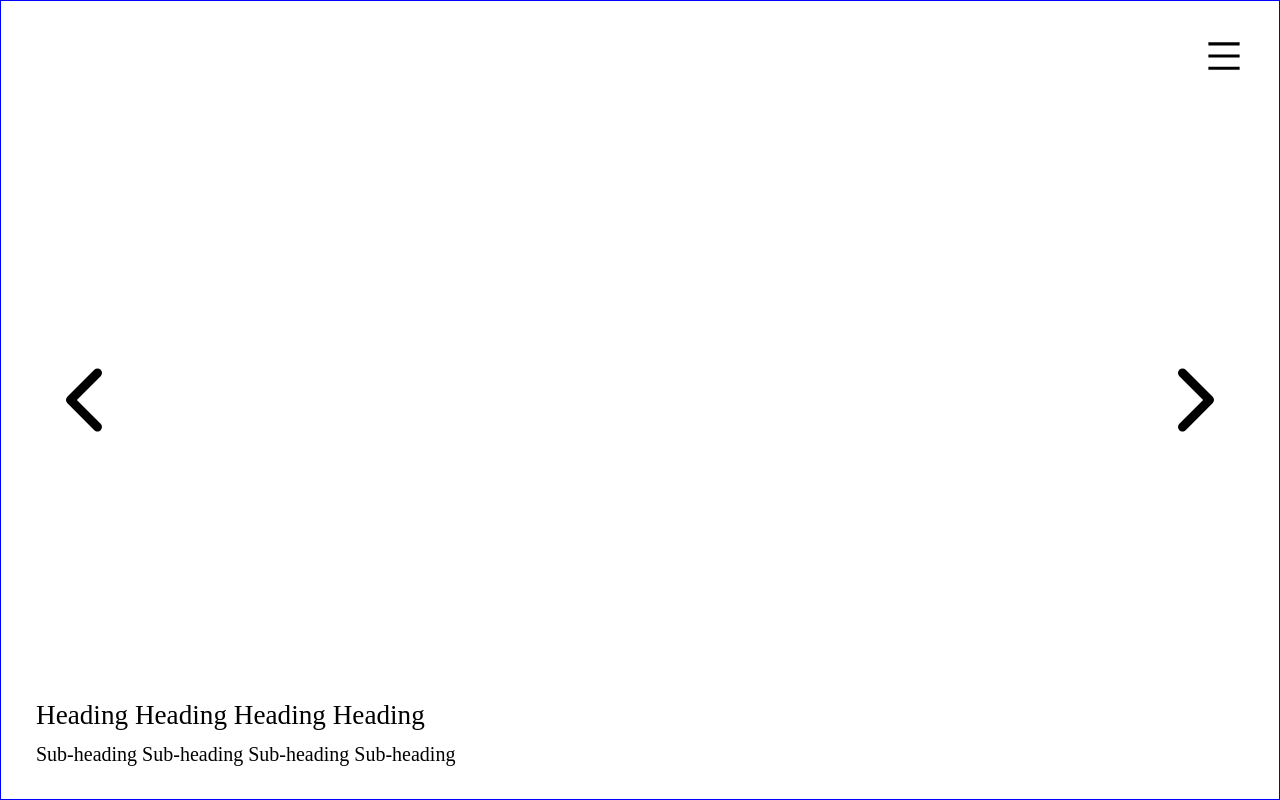
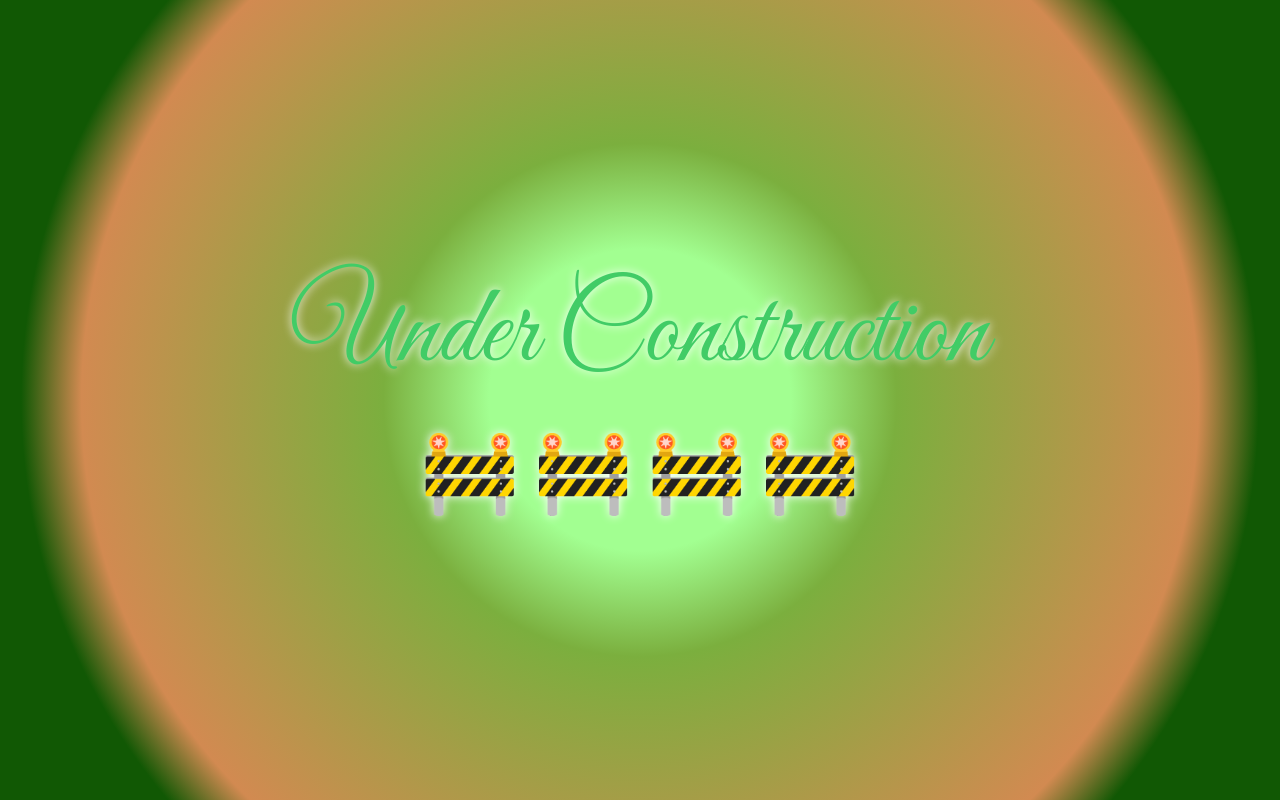
Before and after one commit to Josh-Diamond/mg_photography_frontend, a React (Create React App) app in the folder client/: page /gallery in a window 1280 px wide. Built offline with nearby package versions, Linux system fonts and the light colour scheme.

Commit message:
pictures

```diff
--- a/client/package.json
+++ b/client/package.json
@@ -9,6 +9,7 @@
     "axios": "^0.19.2",
     "emotion": "^10.0.27",
     "react": "^16.13.0",
+    "react-bnb-gallery": "^1.1.9",
     "react-dom": "^16.13.0",
     "react-icons": "^3.9.0",
     "react-loaders": "^3.0.1",
--- a/client/src/App.css
+++ b/client/src/App.css
@@ -51,3 +51,17 @@ table {
   text-align: center;
   height: 100%;
 }
+@import "~react-image-gallery/styles/css/image-gallery.css";
+.section-test {
+				height: 100%;
+                width: 100%;
+                box-sizing: border-box;
+                border: 1px solid blue;
+                display: flex;
+                flex-direction: column;
+                padding-top: 35px;
+                background-image: url('./static/modeling.jpg');
+				background-position: center;
+				background-repeat: no-repeat;
+                background-size: cover;
+}
--- a/client/src/views/Pictures.jsx
+++ b/client/src/views/Pictures.jsx
@@ -2,81 +2,123 @@ import React, { useState } from 'react'
 import { css } from 'emotion'
 import { AiOutlineMenu, AiOutlineClose } from 'react-icons/ai'
 import { IoIosArrowBack, IoIosArrowForward } from 'react-icons/io'
+import model from '../static/modeling.jpg'
+import photography from '../static/photography.jpg'
+import art from '../static/art.jpg'
+
 
 export default function Pictures({ history }) {
     const [openMenu, setOpenMenu] = useState(false)
+    const [selected, setSelected] = useState('')
+
     const goBack = () => {
         history.goBack()
     }
+
     return (
         <div className={css({
+            width: '100%',
             height: '100vh',
-             width: '100%'
-         })}>
-            <section className={css({
-                height: '100%',
-                width: '100%',
-                boxSizing: 'border-box',
-                border: '1px solid blue',
             display: 'flex',
+            justifyContent: 'center',
+            alignItems: 'center',
             flexDirection: 'column',
-                padding: '35px'
-            })}>
-                <div className={css({
-                    // border: '1px solid green',
-                    width: '100%',
-                    height: '20%',
-                    display: 'flex',
-                    justifyContent: 'flex-end',
-                    alignItems: 'flex-start',
-                })}>
-                    {openMenu ? <AiOutlineClose className={css({
-                        fontSize: '2.5rem',
-                        cursor: 'pointer'
-                    })} onClick={() => setOpenMenu(false)} /> :
-                    <AiOutlineMenu className={css({
-                        fontSize: '2.5rem',
-                        cursor: 'pointer'
-                    })} onClick={() => setOpenMenu(true)} />}
-                </div>
-                <div className={css({
-                    // border: '1px solid green',
-                    width: '100%',
-                    height: '60%',
-                    display: 'flex',
-                    justifyContent: 'space-between',
-                    alignItems: 'center'
-                })}>
-                    <IoIosArrowBack className={css({
-                        fontSize: '6rem',
-                        cursor: 'pointer'
-                    })} />
-                    <IoIosArrowForward className={css({
-                        fontSize: '6rem',
-                        cursor: 'pointer'
-                    })} />
-                </div>
-                <div className={css({
-                    // border: '1px solid green',
-                    width: '100%',
-                    height: '20%',
-                    display: 'flex',
-                    flexDirection: 'column',
-                    alignItems: 'flex-start',
-                    justifyContent: 'flex-end'
+            background: 'radial-gradient(circle, rgba(162,255,145,1) 20%, rgba(123,175,62,1) 34%, rgba(210,138,81,1) 74%, rgba(17,88,4,1) 82%)'
         })}>
             <h2 className={css({
-                        fontSize: '1.7rem'
-                    })}>Heading Heading Heading Heading</h2>
+                 color: '#41cc66',
+                 fontFamily: "'Great Vibes', cursive",
+                 fontSize: '7rem',
+                 textShadow: '0px 0px 10px rgba(255, 255, 255, 1)',
+            })}>Under Construction </h2>
             <h4 className={css({
-                        fontSize: '1.25rem',
-                        paddingTop: '15px'
-                    })}>Sub-heading Sub-heading Sub-heading Sub-heading</h4>
-                </div>
-            </section>
-            <section>
-
-            </section>
+                fontFamily: "'Great Vibes', cursive",
+                fontSize: '5rem',
+                paddingTop: '50px',
+                textShadow: '0px 0px 10px rgba(255, 255, 255, 1)'
+            })}>🚧 🚧 🚧 🚧</h4>
         </div>
     )
 }
+
+
+
+    // <div className={css({
+    //          height: '100vh',
+    //          width: '100%'
+    //      })}>
+    //         <section className={css({
+    //             height: '100%',
+    //             width: '100%',
+    //             boxSizing: 'border-box',
+    //             border: '1px solid blue',
+    //             display: 'flex',
+    //             flexDirection: 'column',
+    //             paddingTop: '35px',
+    //             backgroundImage: 'url("../static/modeling.jpg")',
+    //             backgroundPosition: 'center',
+    //             backgroundSize: 'cover'
+    //         })}>
+    //         {/* <section className='section-test'> */}
+    //             <div className={css({
+    //                 // border: '1px solid green',
+    //                 width: '100%',
+    //                 height: '20%',
+    //                 display: 'flex',
+    //                 justifyContent: 'flex-end',
+    //                 alignItems: 'flex-start',
+    //             })}>
+    //                 {openMenu ? <AiOutlineClose className={css({
+    //                     fontSize: '2.5rem',
+    //                     paddingRight: '35px',
+    //                     cursor: 'pointer'
+    //                 })} onClick={() => setOpenMenu(false)} /> :
+    //                 <AiOutlineMenu className={css({
+    //                     fontSize: '2.5rem',
+    //                     cursor: 'pointer',
+    //                     paddingRight: '35px',
+    //                 })} onClick={() => setOpenMenu(true)} />}
+    //             </div>
+    //             <div className={css({
+    //                 // border: '1px solid green',
+    //                 width: '100%',
+    //                 height: '60%',
+    //                 display: 'flex',
+    //                 justifyContent: 'space-between',
+    //                 alignItems: 'center'
+    //             })}>
+    //                 <IoIosArrowBack className={css({
+    //                     fontSize: '6rem',
+    //                     cursor: 'pointer'
+    //                 })} />
+    //                 <IoIosArrowForward className={css({
+    //                     fontSize: '6rem',
+    //                     cursor: 'pointer'
+    //                 })} />
+    //             </div>
+    //             <div className={css({
+    //                 // border: '1px solid green',
+    //                 width: '100%',
+    //                 height: '20%',
+    //                 display: 'flex',
+    //                 flexDirection: 'column',
+    //                 alignItems: 'flex-start',
+    //                 justifyContent: 'flex-end',
+    //                 backgroundImage: '-webkit-linear-gradient(bottom, rgba(16,16,16,0.75), rgba(16,16,16,0.25) 80%, rgba(16,16,16,0))'
+    //             })}>
+    //                 <h2 className={css({
+    //                     fontSize: '1.7rem',
+    //                     paddingLeft: '35px',
+    //                 })}>Heading Heading Heading Heading</h2>
+    //                 <h4 className={css({
+    //                     fontSize: '1.25rem',
+    //                     paddingTop: '15px',
+    //                     paddingLeft: '35px',
+    //                     paddingBottom: '35px'
+    //                 })}>Sub-heading Sub-heading Sub-heading Sub-heading</h4>
+    //             </div>
+    //         </section>
+    //         <section>
+
+    //         </section>
+    //     </div>
```
Also changed, not shown: 1 other file (tests, documents, lock files or other folders). Lines whose indentation alone changed are shown as unchanged.
